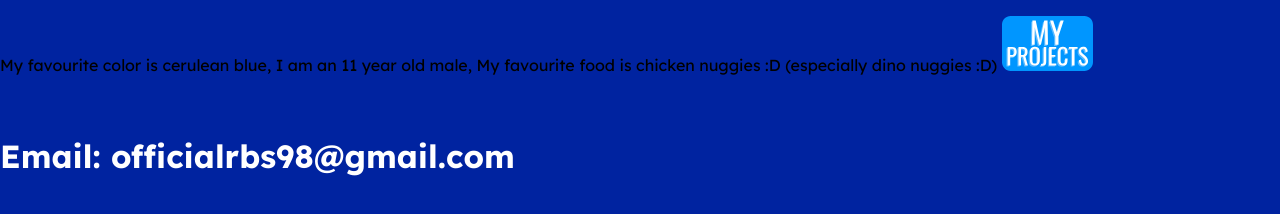
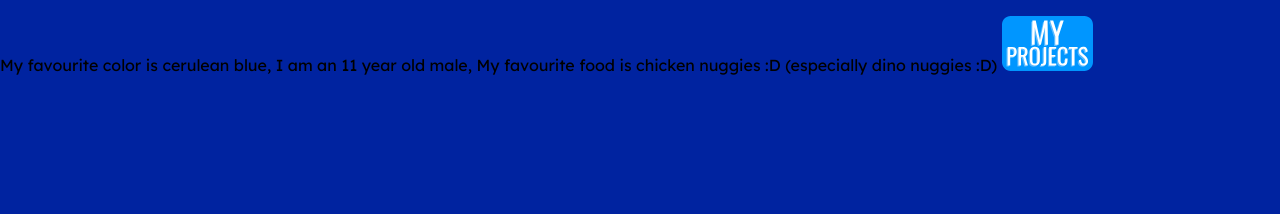
Before and after one commit to xdziplining/xdziplining.github.io, a plain HTML site: page index.html in a window 1280 px wide. Shown: the part 168-382 px from the top of the page. Drawn offline with Linux system fonts and the light colour scheme.

Commit message:
Update index.html

```diff
--- a/index.html
+++ b/index.html
@@ -6,7 +6,3 @@
 <h3 style="color: white">I like playing games, and making games as well. I also code in HTML CSS JS and play the VR game called "Gorilla tag" for fun.</h3>
 My favourite color is cerulean blue, I am an 11 year old male, My favourite food is chicken nuggies :D (especially dino nuggies :D)</h3>
 <a href="projects.html"><img src="my-projects.svg"></a>
-<br>
-<br>
-<br>
-<h1 style="color: white">Email: officialrbs98@gmail.com</h1>
```
